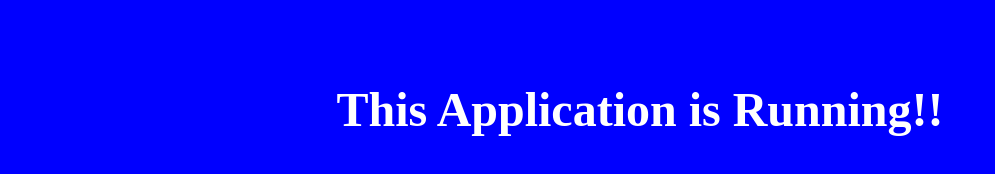
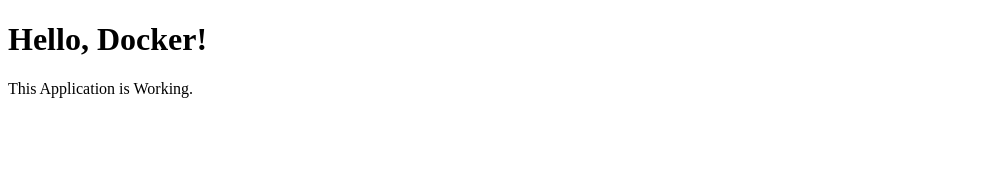
Before and after one commit to francisgrane/index, a plain HTML site: page index.html in a window 1280 px wide. Shown: the whole page, without its empty margins (0-995 px from the left). Drawn offline with Linux system fonts and the light colour scheme.

Commit message:
Update index.html

```diff
--- a/index.html
+++ b/index.html
@@ -1,21 +1,12 @@
 <!DOCTYPE html>
 <html lang="en">
 <head>
-<meta charset="UTF-8">
-<meta name="viewport" content="width=device-width, initial-scale=1.0">
-<title>Red Background</title>
-<style>
-  body {
-    background-color: blue;
-    color: white;
-    text-align: center;
-    font-size: 24px;
-    padding: 50px;
-    margin: 0;
-  }
-</style>
+    <meta charset="UTF-8">
+    <meta name="viewport" content="width=device-width, initial-scale=1.0">
+    <title>Welcome</title>
 </head>
 <body>
-  <h1>This Application is Running!!</h1>
+    <h1>Hello, Docker!</h1>
+    <p>This Application is Working.</p>
 </body>
 </html>
```
